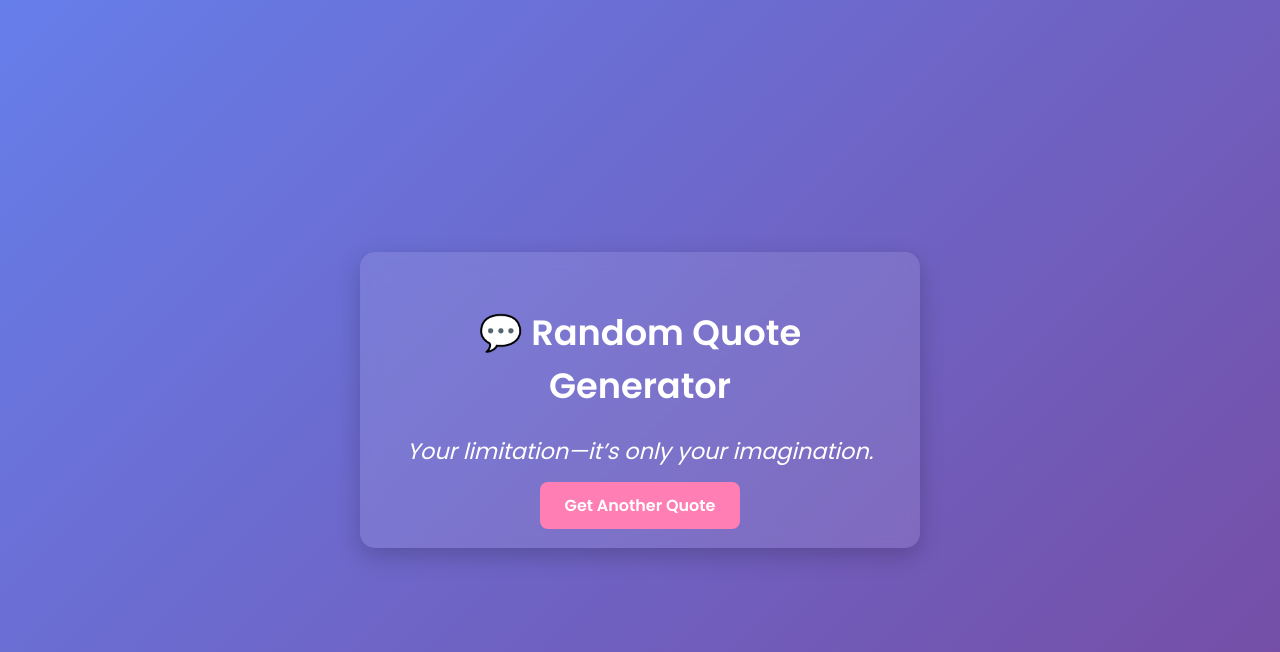
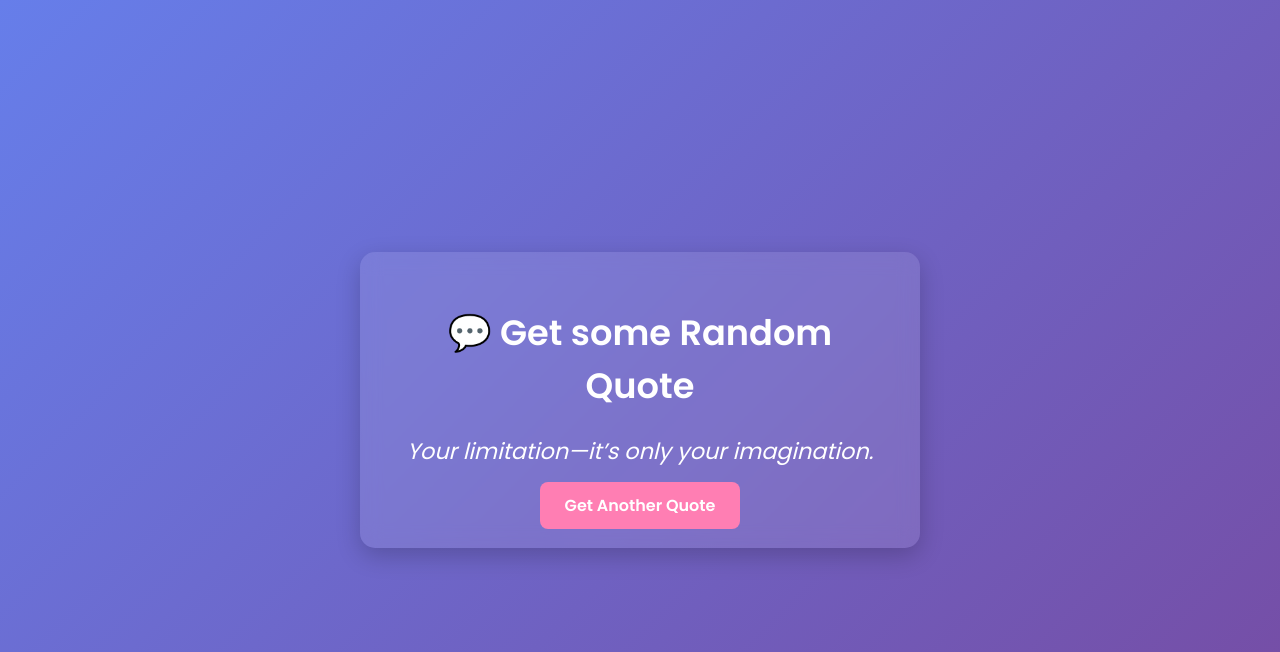
Before and after one commit to PriyanshVaishnav21/Quotely, a Flask app: page / in a window 1280 px wide. Shown: the top 652 px of the page. Run offline with Flask 3, Linux system fonts and the light colour scheme.

Commit message:
Update index.html

```diff
--- a/templates/index.html
+++ b/templates/index.html
@@ -7,7 +7,7 @@
 </head>
 <body>
     <div class="container">
-        <h1>💬 Random Quote Generator</h1>
+        <h1>💬 Get some Random Quote </h1>
         <p class="quote">{{ quote }}</p>
         <a href="/" class="btn">Get Another Quote</a>
     </div>
```
